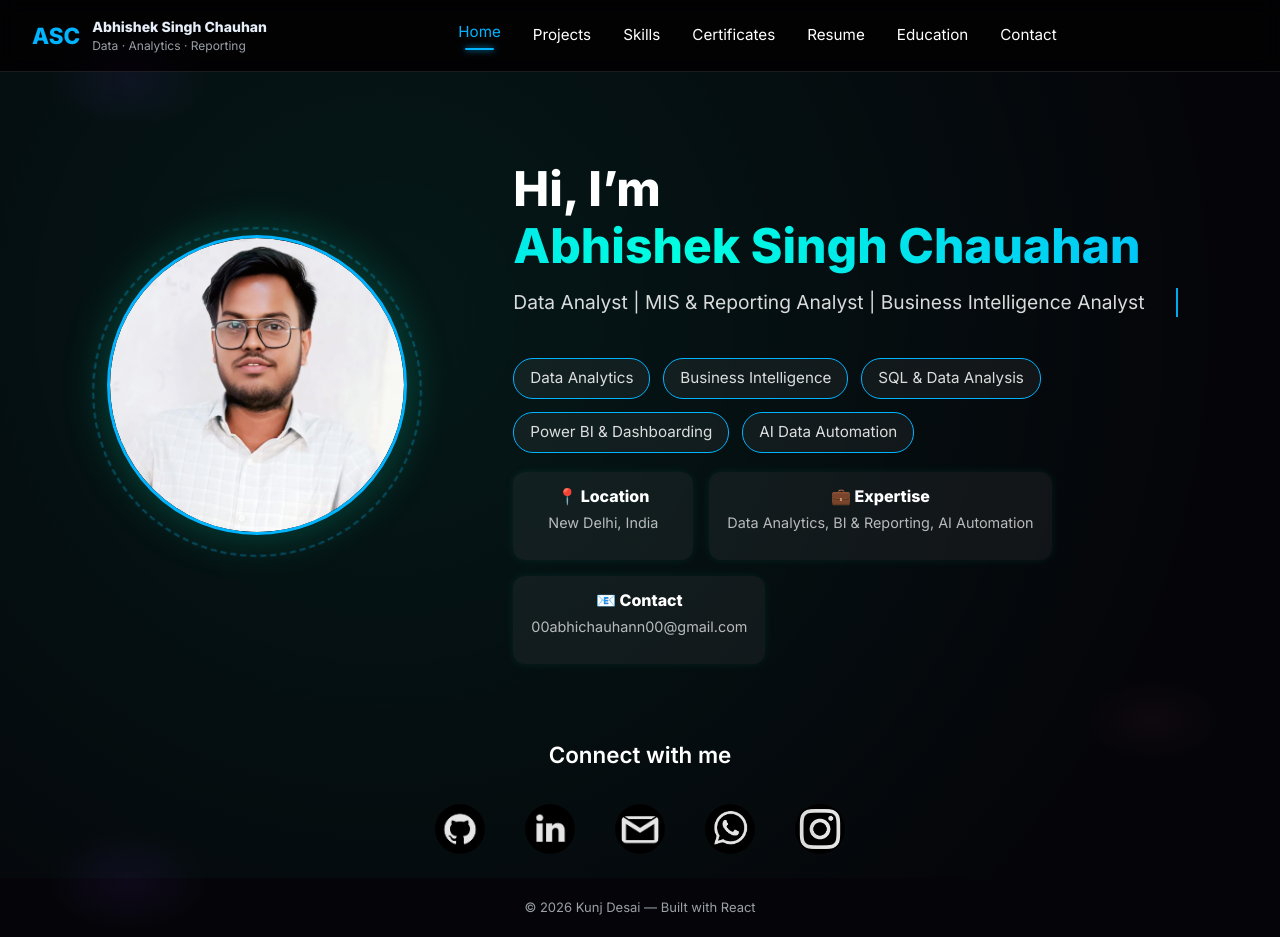
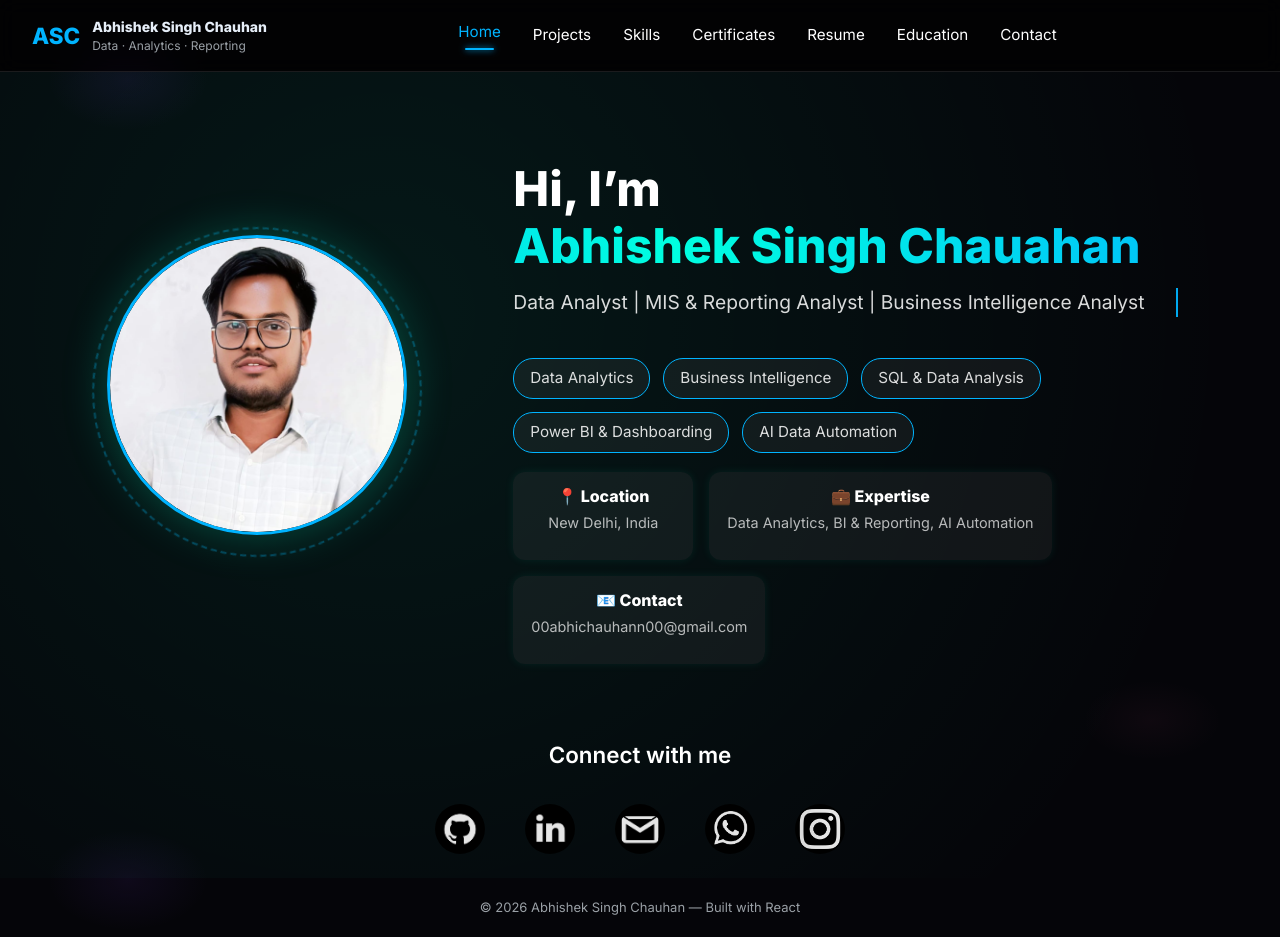
Before and after one commit to 00AbhiChaunhan00/Abhishek_DA_Portfolio, a React (Vite) app: page / in a window 1280 px wide. Built offline with nearby package versions, Linux system fonts and the light colour scheme; the HTML template or start-up script is replaced by a standard one.

Commit message:
Update App.jsx

```diff
--- a/src/App.jsx
+++ b/src/App.jsx
@@ -31,7 +31,7 @@ export default function App() {
         </Routes>
       </main>
       <footer className="footer">
-        © {new Date().getFullYear()} Kunj Desai — Built with React
+        © {new Date().getFullYear()} Abhishek Singh Chauhan — Built with React
       </footer>
     </div>
   )
```
